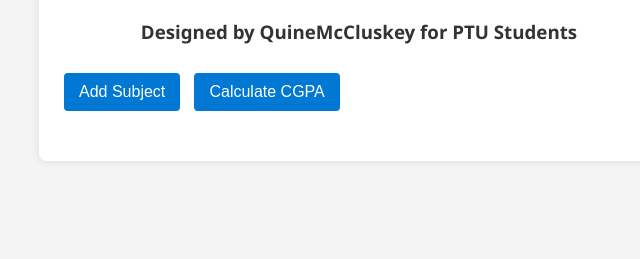
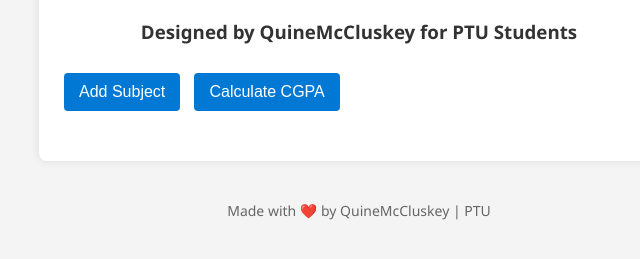
Before and after one commit to Kmadhav824/Calculators, a plain HTML site: page index.html in a window 1280 px wide. Shown: the part 127-386 px from the top of the page, without its empty margins (281-921 px from the left). Drawn offline with Linux system fonts and the light colour scheme.

Commit message:
Changes to developer info

```diff
--- a/index.html
+++ b/index.html
@@ -15,6 +15,8 @@
     <button onclick="calculateCGPA()">Calculate CGPA</button>
     <p id="result"></p>
   </div>
+  <footer>Made with ❤️ by QuineMcCluskey | PTU</footer>
   <script src="script.js"></script>
+
 </body>
 </html>
--- a/style.css
+++ b/style.css
@@ -45,6 +45,12 @@ button {
 button:hover {
   background-color: #005a9e;
 }
+footer {
+  text-align: center;
+  font-size: 14px;
+  color: #666;
+  margin-top: 40px;
+}
 
 #result {
   font-size: 18px;
```
